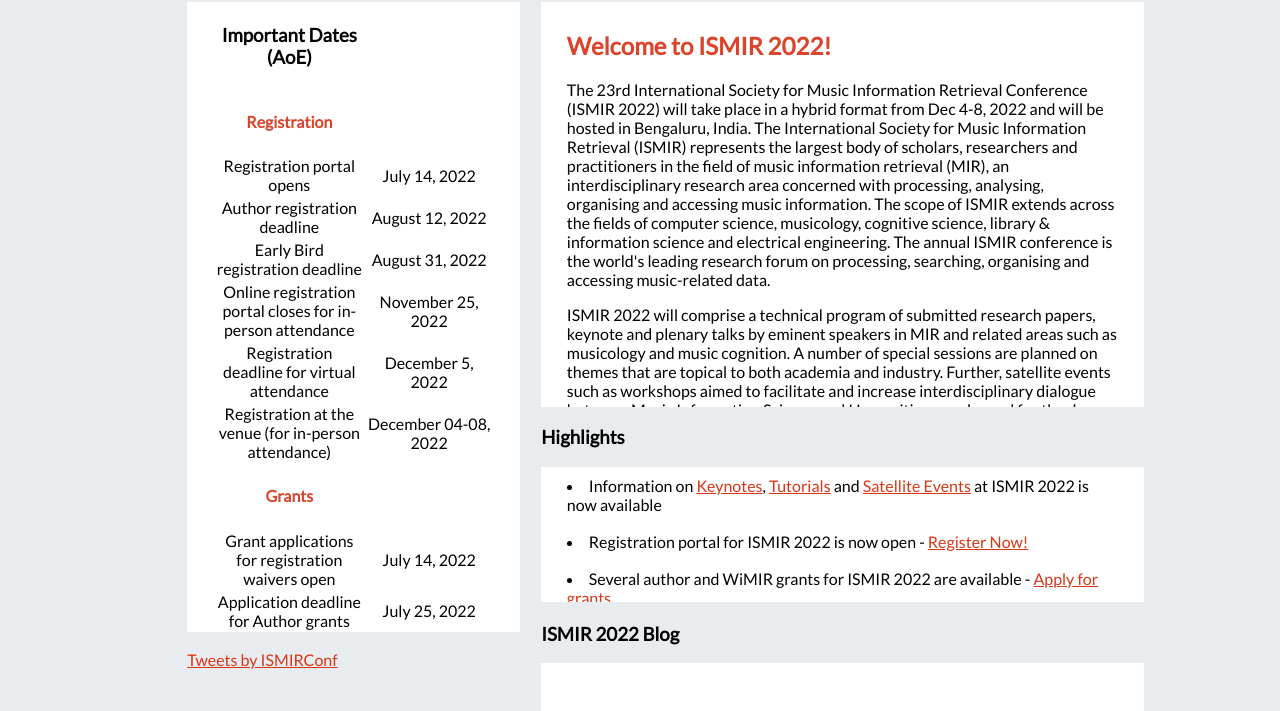
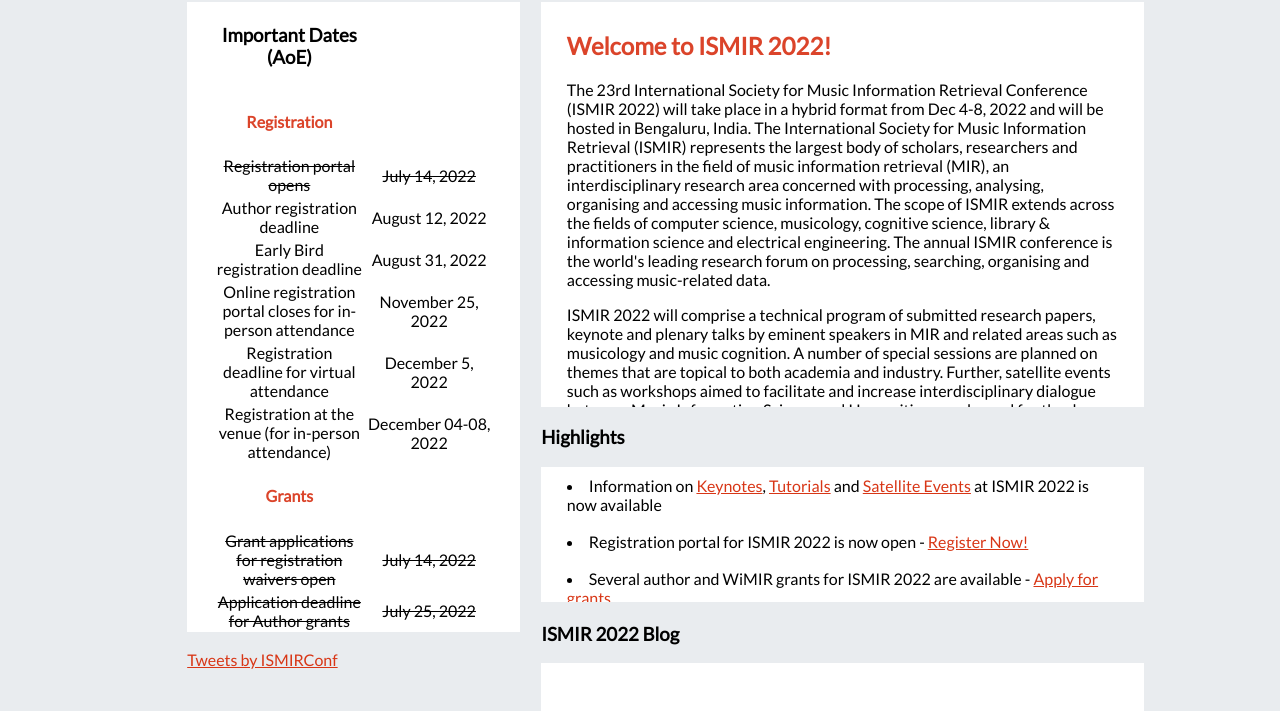
Before and after one commit to ismir2022/ismir2022.github.io, a Jekyll site: the page built from index_staging.md, in a window 1280 px wide. Shown: the part 553-1264 px from the top of the page. Built offline with Jekyll 4.4.1, drawn with Linux system fonts in a browser that asks for light colours; nearby versions of some CDN libraries; comment, search, counter and statistics services are not loaded.

Commit message:
updating schedule and left align in indexstaging

```diff
--- a/index_staging.md
+++ b/index_staging.md
@@ -4,18 +4,17 @@
 ---
 
 <!-- <h1 style="float:left; width:63%;"> Welcome to ISMIR 2022! </h1> -->
-<table style="width:26vw; height:70vh; display: block; overflow-y:auto; overflow-x:hidden; background-color:rgb(255, 255, 255); padding-left: 2vw; padding-right: 2vw; padding-bottom: 1vh; float: left;">
+<table style="width:26vw; height:70vh; display: block; overflow-y:auto; overflow-x:hidden; background-color:rgb(255, 255, 255); padding-left: 2vw; padding-right: 2vw; padding-bottom: 1vh; float: left; text-align:left;">
 	<tr> <td> <h3> Important Dates (AoE) </h3> </td>
 	     <td> </td>
-
 	</tr>
         <tr>
             <td><h4><span style="color:#DB442A">Registration</span></h4></td>
             <td> </td>
         </tr>
         <tr>
-            <td>Registration portal opens</td>
-            <td> July 14, 2022 </td>
+            <td><span style="text-decoration:line-through">Registration portal opens</span></td>
+            <td><span style="text-decoration:line-through">July 14, 2022</span></td>
         </tr>
         <tr>
             <td>Author registration deadline</td>
@@ -42,12 +41,12 @@
             <td> </td>
         </tr>
         <tr>
-            <td> Grant applications for registration waivers open</td>
-            <td> July 14, 2022 </td>
+            <td> <span style="text-decoration:line-through">Grant applications for registration waivers open</span></td>
+            <td> <span style="text-decoration:line-through">July 14, 2022</span> </td>
         </tr>
         <tr>
-            <td> Application deadline for Author grants</td>
-            <td> July 25, 2022 </td>
+            <td><span style="text-decoration:line-through">Application deadline for Author grants</span></td>
+            <td><span style="text-decoration:line-through">July 25, 2022</span></td>
         </tr>
         <tr>
             <td> Author grant notifications</td>
@@ -78,12 +77,12 @@
             <td> <span style="text-decoration:line-through">May 20, 2022</span></td>
         </tr>
         <tr>
-            <td>Notification of acceptance</td>
-            <td> July 14, 2022 </td>
+            <td><span style="text-decoration:line-through">Notification of acceptance</span></td>
+            <td><span style="text-decoration:line-through">July 14, 2022</span></td>
         </tr>
         <tr>
             <td>Camera ready deadline</td>
-            <td> August 9, 2022 </td>
+            <td><span style="text-decoration:line-through">August 9</span>August 31, 2022 </td>
         </tr>
         <tr>
             <td><h4><span style="color:#DB442A">Music Program</span></h4></td>
@@ -95,7 +94,7 @@
         </tr>
         <tr>
         <td><span style="text-decoration:line-through">Submission site opening</span></td>
-            <td><span style="text-decoration:line-through">July 20, 2022</span></td>
+            <td><span style="text-decoration:line-through">July 10, 2022</span></td>
         </tr>
         <tr>
             <td>Music submission deadline</td>
```
